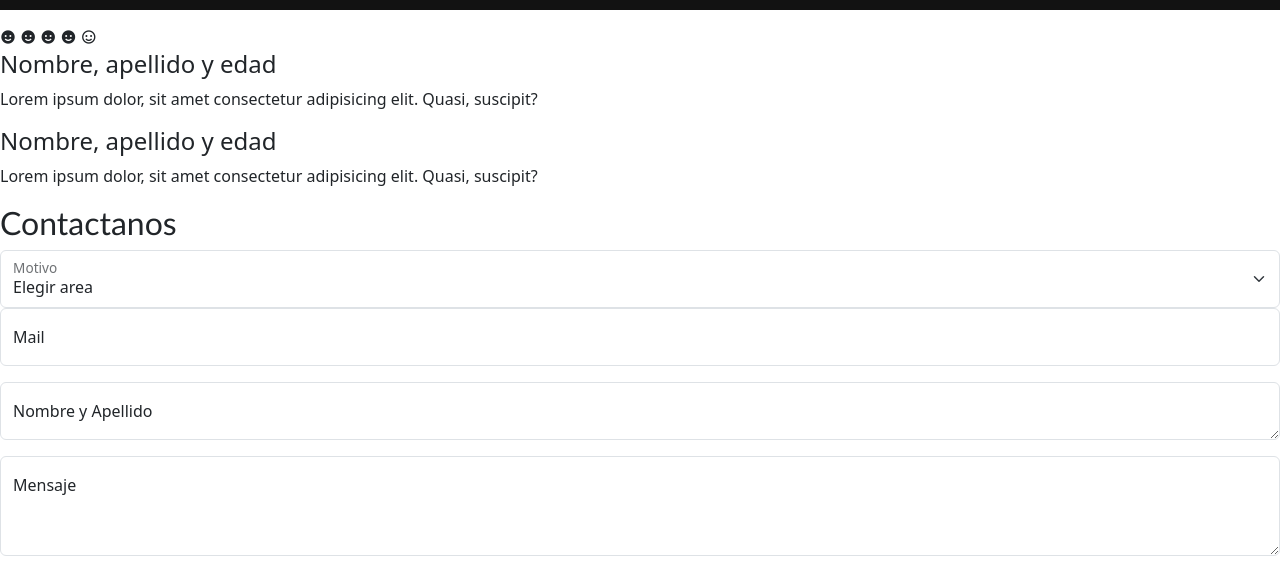
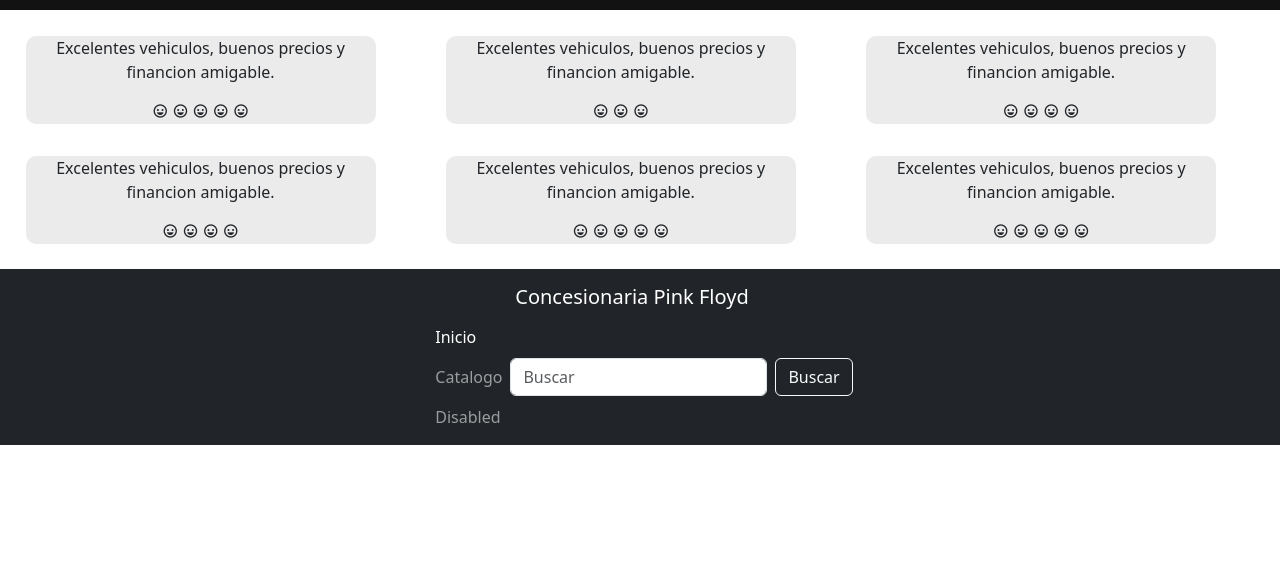
Before and after one commit to LueDz/lucasdiaz-entregafinal, a plain HTML site: page index.html in a window 1280 px wide. Shown: the part 1700-2272 px from the top of the page. After the commit the page ends 2145 px from the top, so only its background shows below. Drawn offline with nearby package versions, Linux system fonts and the light colour scheme.

Commit message:
fin del dia 1

```diff
--- a/css/style.css
+++ b/css/style.css
@@ -66,3 +66,36 @@ text-align: center;
 color:#fff;
 padding: 1%;
 }
+
+.exp_container{
+    display: grid;
+    grid-template-columns: repeat(3,1fr);
+    gap: 2rem;
+    padding: 2%;
+    text-align: center;
+
+}
+
+.opinion_card{
+    width: 350px;
+    background-color: #ebebeb;
+    border-radius: 10px;
+}
+
+.opinion_bubble{
+    display: flex;
+    width: 100%;
+    flex-direction: column;
+}
+
+footer .container-fluid{
+    height: 10em;
+    display: flex;
+    flex-direction: column;
+}
+
+footer .navbar-nav{
+   display: inline-block;\
+
+
+}
--- a/index.html
+++ b/index.html
@@ -157,67 +157,116 @@
         <div class="opinion_card">
 
            <p class="opinion_bubble" >
-
+            Excelentes vehiculos, buenos precios y financion amigable.
             </p>
             <span class="opinion_happy">
-                <i class='bx bxs-smile'></i>
-                <i class='bx bxs-smile'></i>
-                <i class='bx bxs-smile'></i>
-                <i class='bx bxs-smile'></i>
-                <i class='bx bx-smile' ></i>
+                <i class='bx bx-happy'></i>
+                <i class='bx bx-happy'></i>
+                <i class='bx bx-happy'></i>
+                <i class='bx bx-happy'></i>
+                <i class='bx bx-happy'></i>
             </span>
         </div>
 
-        <div class="opinion">
-            <div>
-                <h4>
-                    Nombre, apellido y edad
-                </h4>
-            </div>
-            <p>Lorem ipsum dolor, sit amet consectetur adipisicing elit. Quasi, suscipit?</p>
-        </div>
+        <div class="opinion_card">
 
-        <div class="opinion">
-            <div>
-                <h4>
-                    Nombre, apellido y edad
-                </h4>
-            </div>
-            <p>Lorem ipsum dolor, sit amet consectetur adipisicing elit. Quasi, suscipit?</p>
-        </div>
+            <p class="opinion_bubble" >
+             Excelentes vehiculos, buenos precios y financion amigable.
+             </p>
+             <span class="opinion_happy">
+                 <i class='bx bx-happy'></i>
+                 <i class='bx bx-happy'></i>
+                 <i class='bx bx-happy'></i>
+
+             </span>
+         </div>
+
+         <div class="opinion_card">
+
+            <p class="opinion_bubble" >
+             Excelentes vehiculos, buenos precios y financion amigable.
+             </p>
+             <span class="opinion_happy">
+                 <i class='bx bx-happy'></i>
+                 <i class='bx bx-happy'></i>
+                 <i class='bx bx-happy'></i>
+                 <i class='bx bx-happy'></i>
+
+             </span>
+         </div>
+
+         <div class="opinion_card">
+
+            <p class="opinion_bubble" >
+             Excelentes vehiculos, buenos precios y financion amigable.
+             </p>
+             <span class="opinion_happy">
+                 <i class='bx bx-happy'></i>
+                 <i class='bx bx-happy'></i>
+                 <i class='bx bx-happy'></i>
+                 <i class='bx bx-happy'></i>
+             </span>
+         </div>
+
+         <div class="opinion_card">
+
+            <p class="opinion_bubble" >
+             Excelentes vehiculos, buenos precios y financion amigable.
+             </p>
+             <span class="opinion_happy">
+                 <i class='bx bx-happy'></i>
+                 <i class='bx bx-happy'></i>
+                 <i class='bx bx-happy'></i>
+                 <i class='bx bx-happy'></i>
+                 <i class='bx bx-happy'></i>
+                </span>
+         </div>
+
+         <div class="opinion_card">
+
+            <p class="opinion_bubble" >
+             Excelentes vehiculos, buenos precios y financion amigable.
+             </p>
+             <span class="opinion_happy">
+                 <i class='bx bx-happy'></i>
+                 <i class='bx bx-happy'></i>
+                 <i class='bx bx-happy'></i>
+                 <i class='bx bx-happy'></i>
+                 <i class='bx bx-happy'></i>
+             </span>
+         </div>
         </section>
     </section>
 
 
-    <section class="form">
-        <h2>Contactanos</h2>
 
-        <div class="form-floating">
-            <select class="form-select" id="floatingSelectDisabled" aria-label="Floating label disabled select example" >
-            <option selected>Elegir area</option>
-            <option value="1">Atencion al cliente</option>
-            <option value="2">Proveedores</option>
-            <option value="3">RR.HH</option>
-            </select>
-            <label for="floatingSelectDisabled">Motivo</label>
-        </div>
-        <div class="form-floating mb-3">
-            <input type="email" class="form-control" id="floatingInputDisabled" placeholder="name@example.com" >
-            <label for="floatingInputDisabled">Mail</label>
-        </div>
-        <div class="form-floating mb-3">
-            <textarea class="form-control" placeholder="Leave a comment here" id="floatingTextareaDisabled" ></textarea>
-            <label for="floatingTextareaDisabled">Nombre y Apellido</label>
-        </div>
-        <div class="form-floating mb-3">
-            <textarea class="form-control" placeholder="Leave a comment here" id="floatingTextarea2Disabled" style="height: 100px"></textarea>
-            <label for="floatingTextarea2Disabled">Mensaje</label>
-        </div>
-        </section>
-       </div>
-    </div>
-
-    </section>
 <script src="./js/bootstrap.js"></script>
 </body>
+
+<footer class="navbar navbar-expand-xl navbar-dark bg-dark">
+        <div class="container-fluid">
+          <a class="navbar-brand" href="#">Concesionaria Pink Floyd</a>
+          <button class="navbar-toggler" type="button" data-bs-toggle="collapse" data-bs-target="#navbarDark" aria-controls="navbarDark" aria-expanded="false" aria-label="Toggle navigation">
+            <span class="navbar-toggler-icon"></span>
+          </button>
+          <div class="collapse navbar-collapse show" id="navbarDark">
+            <ul class="navbar-nav me-auto mb-2 mb-xl-0">
+              <li class="nav-item">
+                <a class="nav-link active" aria-current="page" href="#">Inicio</a>
+              </li>
+              <li class="nav-item">
+                <a class="nav-link" href="#">Catalogo</a>
+              </li>
+              <li class="nav-item">
+                <a class="nav-link" href="#" tabindex="-1" aria-disabled="true">Disabled</a>
+              </li>
+            </ul>
+            <form class="d-flex">
+              <input class="form-control me-2" type="search" placeholder="Buscar" aria-label="Search">
+              <button class="btn btn-outline-light" type="submit">Buscar</button>
+            </form>
+          </div>
+        </div>
+
+</footer>
 </html>
```
Also changed, not shown: catalogo.html (+30 -0 lines).
